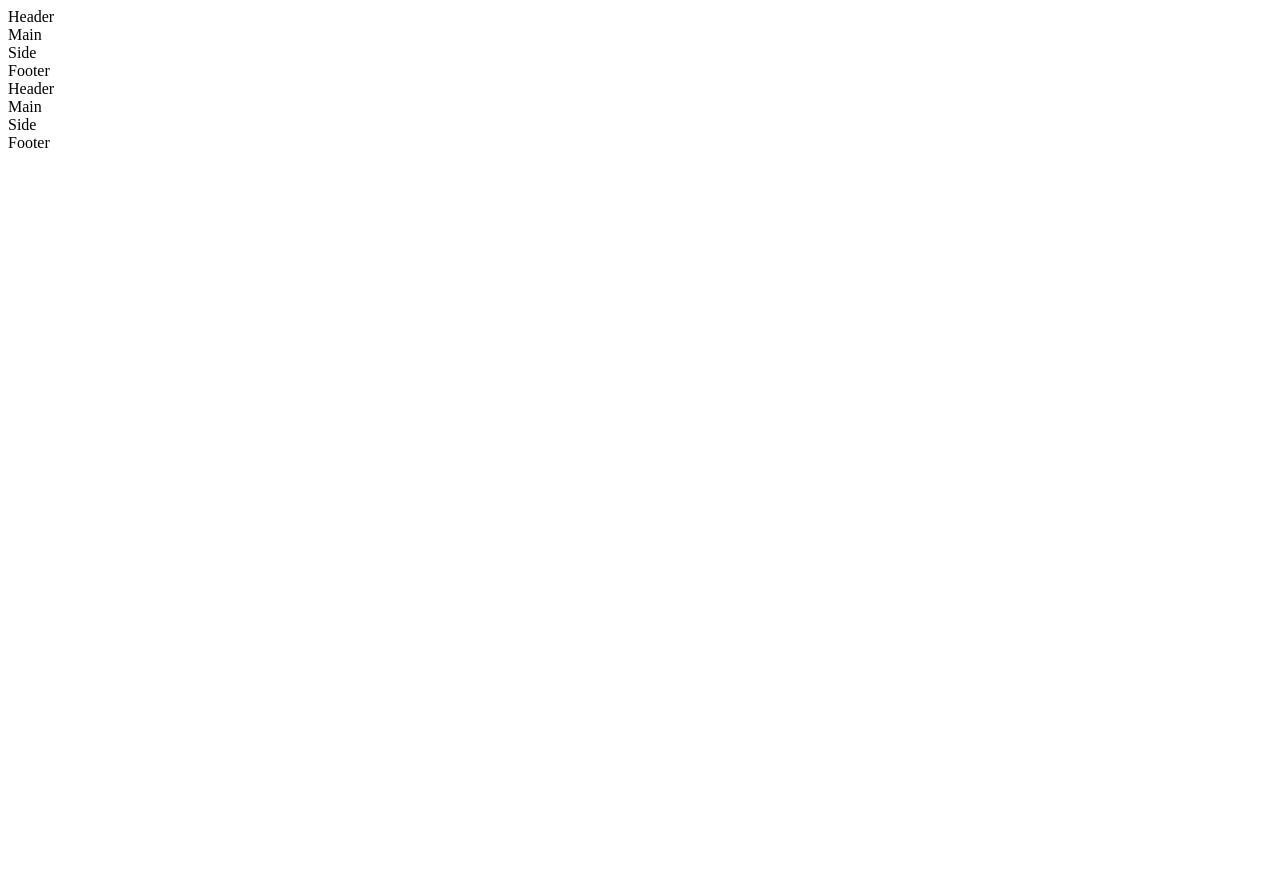
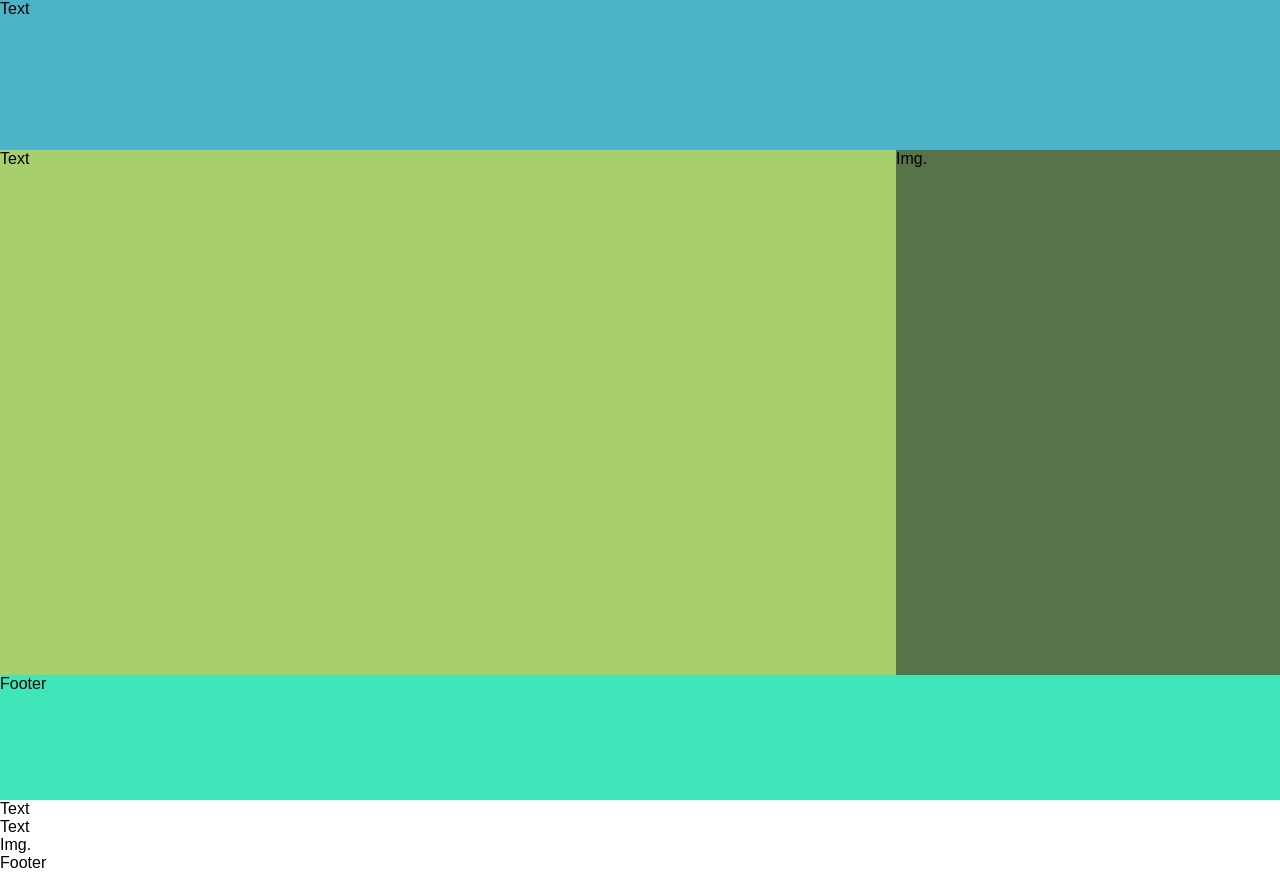
Before and after one commit to Zenoviia/Front-end-3, a plain HTML site: page index.html in a window 1280 px wide. Before the commit the page ends 800 px from the top, so only its background shows below. Drawn offline with Linux system fonts and the light colour scheme.

Commit message:
Refactor HTML structure for float and flex layouts

```diff
--- a/index.html
+++ b/index.html
@@ -3,23 +3,26 @@
 <head>
   <meta charset="UTF-8">
   <meta name="viewport" content="width=device-width, initial-scale=1.0">
+  <meta name="description" content="Demo page layout using floats and flexbox">
+  <meta name="keywords" content="html, css, layout">
+  <link rel="stylesheet" href="style.css">
   <title>Зеновія Ткаченко IM-31</title>
 </head>
 <body>
   <div class="float-wrapper">
-    <div class="float-header">Header</div>
-    <div class="float-main">Main</div>
-    <div class="float-side">Side</div>
-    <div class="float-footer">Footer</div>
+    <div class="float-header"><div class="section">Text</div></div>
+    <div class="float-main"><div class="section">Text</div></div>
+    <div class="float-side"><div class="section">Img.</div></div>
+    <div class="float-footer"><div class="section">Footer</div></div>
   </div>
 
   <div class="flex-wrapper">
-    <div class="flex-header">Header</div>
+    <div class="flex-header"><div class="section">Text</div></div>
     <div class="flex-body">
-      <div class="flex-main">Main</div>
-      <div class="flex-side">Side</div>
+      <div class="flex-main"><div class="section">Text</div></div>
+      <div class="flex-side"><div class="section">Img.</div></div>
     </div>
-    <div class="flex-footer">Footer</div>
+    <div class="flex-footer"><div class="section">Footer</div></div>
   </div>
 </body>
 </html>
```
